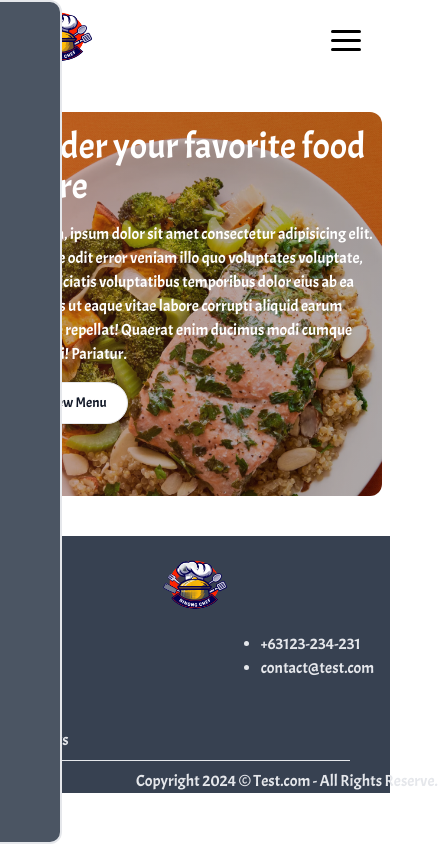
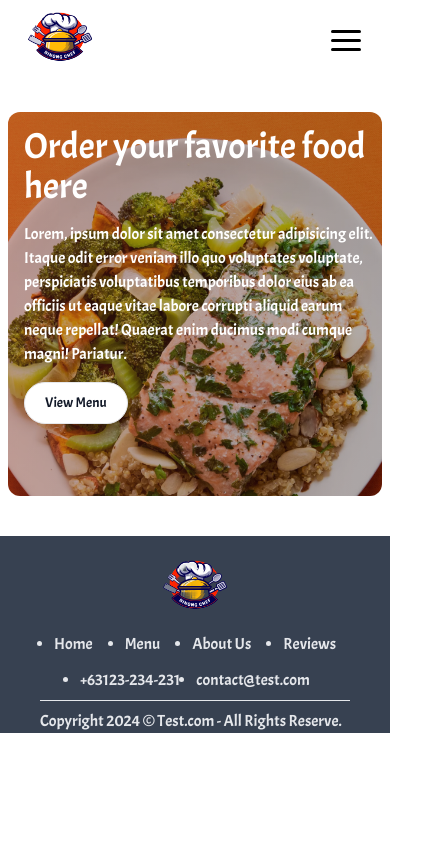
Before and after one commit to jantoy052003/CS301-project, a React (Vite) app: page /#/ in a window 390 px wide. Shown: the whole page, 446 px wide, since content can reach past the window. Built offline with nearby package versions, Linux system fonts and the light colour scheme; no server answers.

Commit message:
fixed footer

```diff
--- a/src/components/Footer.jsx
+++ b/src/components/Footer.jsx
@@ -4,22 +4,22 @@ import { NavLink, Link } from 'react-router-dom'
 const Footer = () => {
   return (
     <>
-      <div className='text-gray-200 bg-gray-700 flex flex-col lg:flex lg:justify-between lg:items-center gap-2 px-10 pt-5'>
+      <div className='mb-0 text-gray-200 bg-gray-700 flex flex-col lg:flex lg:justify-between lg:items-center gap-2 px-10 pt-5'>
         <div className='flex flex-col items-center lg:flex lg:justify-between lg:items center'>
           <div className='w-16'>
             <img src={assets.tabLogo} alt="" />
           </div>
-          <div className='flex gap-48 lg:gap-80'>
+          <div className='flex flex-col lg:flex-row lg:gap-80'>
               <div className='pt-3'>
-                  <ul className='list-disc lg:flex gap-10'>
+                  <ul className='list-disc flex gap-8 lg:gap-10'>
                     <li><Link to="/">Home</Link></li>
                     <li><Link to="/menu">Menu</Link></li>
                     <li><Link to="/about">About Us</Link></li>
                     <li><Link to="/reviews">Reviews</Link></li>
                   </ul>
               </div>
-              <div className='flex items-start pt-3'>
-                  <ul className='list-disc lg:flex gap-10'>
+              <div className='flex items-center justify-center pt-3'>
+                  <ul className='list-disc gap-4 flex justify-center lg:gap-10'>
                       <li>+63123-234-231</li>
                       <li>contact@test.com</li>
                   </ul>
@@ -27,7 +27,7 @@ const Footer = () => {
           </div>
         </div>
         <hr />
-        <p className='mx-24 w-full lg:w-fit'>Copyright 2024 © Test.com - All Rights Reserve.</p>
+        <p className='lg:mx-24 w-full lg:w-fit'>Copyright 2024 © Test.com - All Rights Reserve.</p>
       </div>
     </>
   )
--- a/src/components/Navbar.jsx
+++ b/src/components/Navbar.jsx
@@ -196,7 +196,7 @@ const Navbar = ({handleSubmitLogin}) => {
               <Hamburger rounded distance="sm" size={30} duration={.9} toggled={isOpen} toggle={setOpen}/>
             </div>
           </div>
-          <div className={!isOpen ? 'animate-[slideLeft_1000ms] duration-75 top-0 border-solid rounded-r-xl border-2 text-black fixed z-50 px-4 h-screen bg-gray-600 w-72 left-[-58%]' : 'animate-[slideRight_1000ms] duration-75 top-0 border-solid rounded-r-xl border-2 text-black fixed z-50 px-4 h-screen bg-gray-600 w-72 left-0'}>
+          <div className={!isOpen ? 'animate-[slideLeft_1000ms] duration-75 top-0 border-solid rounded-r-xl border-2 text-black fixed z-50 px-4 h-screen bg-gray-600 w-72 left-[-100%]' : 'animate-[slideRight_1000ms] duration-75 top-0 border-solid rounded-r-xl border-2 text-black fixed z-50 px-4 h-screen bg-gray-600 w-72 left-0'}>
             <ul onClick={handleClick} className=" relative py-4 my-12">
                 <li><NavLink tag={Link}  activeclassname="active" to="/">Home</NavLink></li>
                 <li><NavLink tag={Link}  activeclassname="active" to="/menu">Menu</NavLink></li>
--- a/src/index.css
+++ b/src/index.css
@@ -8,6 +8,12 @@
   html {
     font-family: 'Acme', sans-serif;
   }
+}
+
+* {
+  box-sizing: border-box !important;;
+  padding: 0;
+  margin: 0;
 }
 
 .background-bg-image{
```
